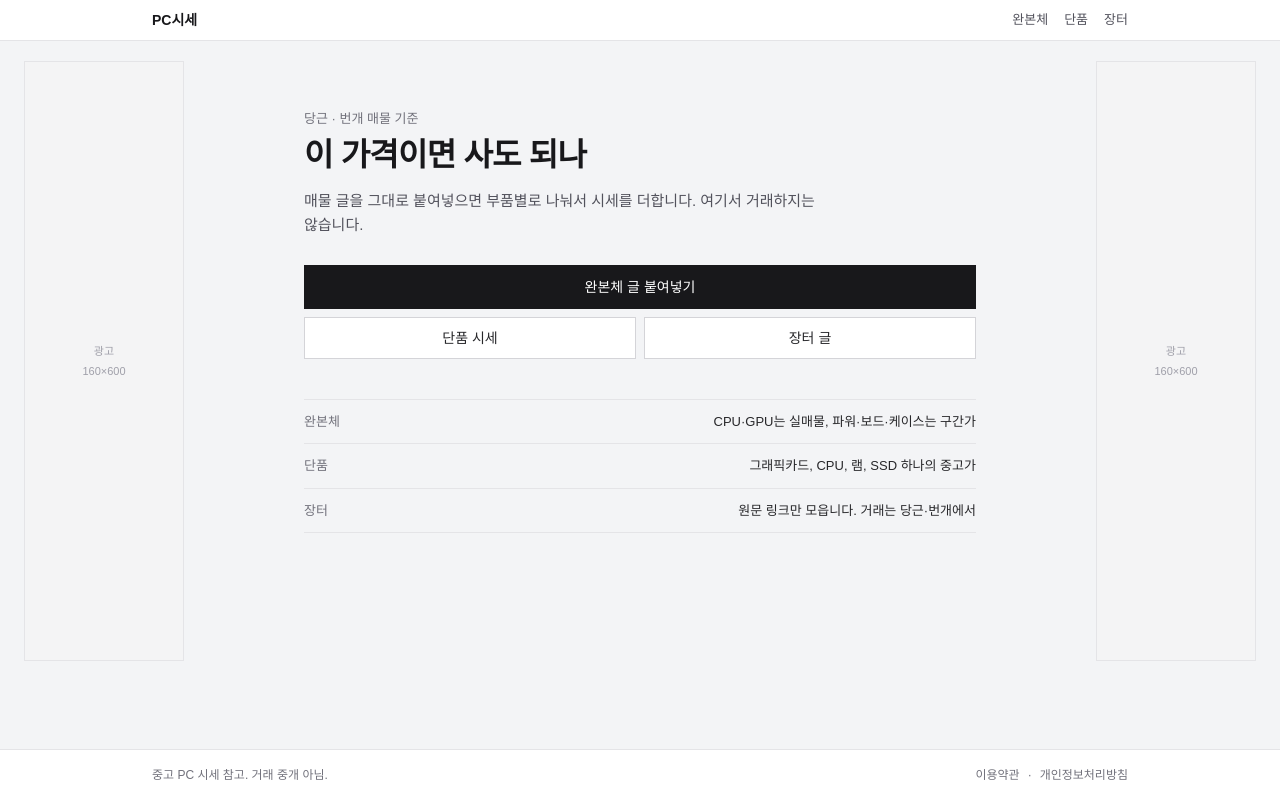
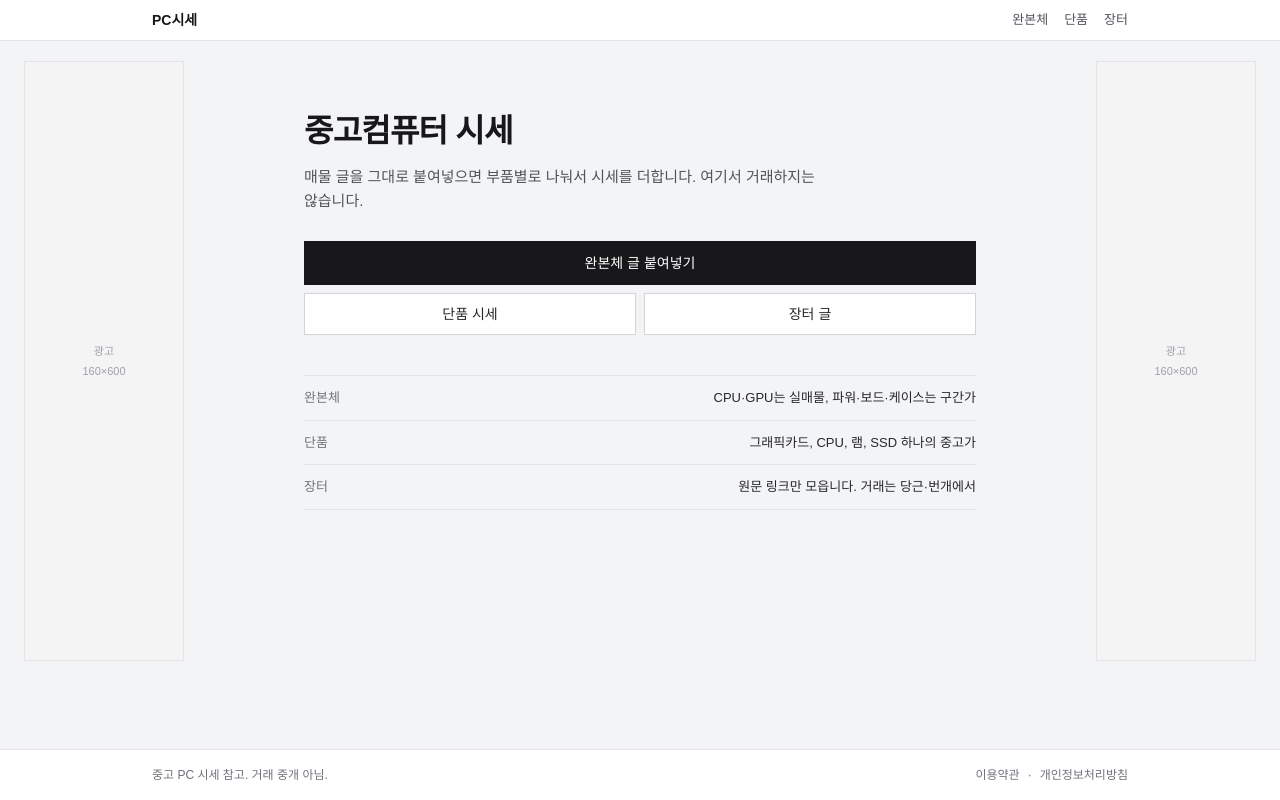
Before and after one commit to active06119-cpu/usedpcprice, a Next.js app: page / in a window 1280 px wide. Built offline with nearby package versions, Linux system fonts and the light colour scheme.

Commit message:
copy: plain homepage title

```diff
--- a/src/app/page.tsx
+++ b/src/app/page.tsx
@@ -3,9 +3,8 @@ import Link from "next/link";
 export default function Home() {
   return (
     <main className="mx-auto max-w-2xl py-8 sm:py-12">
-      <p className="text-[13px] text-zinc-500">당근 · 번개 매물 기준</p>
-      <h1 className="mt-1 text-[1.75rem] font-bold leading-snug tracking-tight text-zinc-900 sm:text-[2rem]">
-        이 가격이면 사도 되나
+      <h1 className="text-[1.75rem] font-bold leading-snug tracking-tight text-zinc-900 sm:text-[2rem]">
+        중고컴퓨터 시세
       </h1>
       <p className="mt-3 max-w-lg text-[15px] leading-6 text-zinc-600">
         매물 글을 그대로 붙여넣으면 부품별로 나눠서 시세를 더합니다.
```
